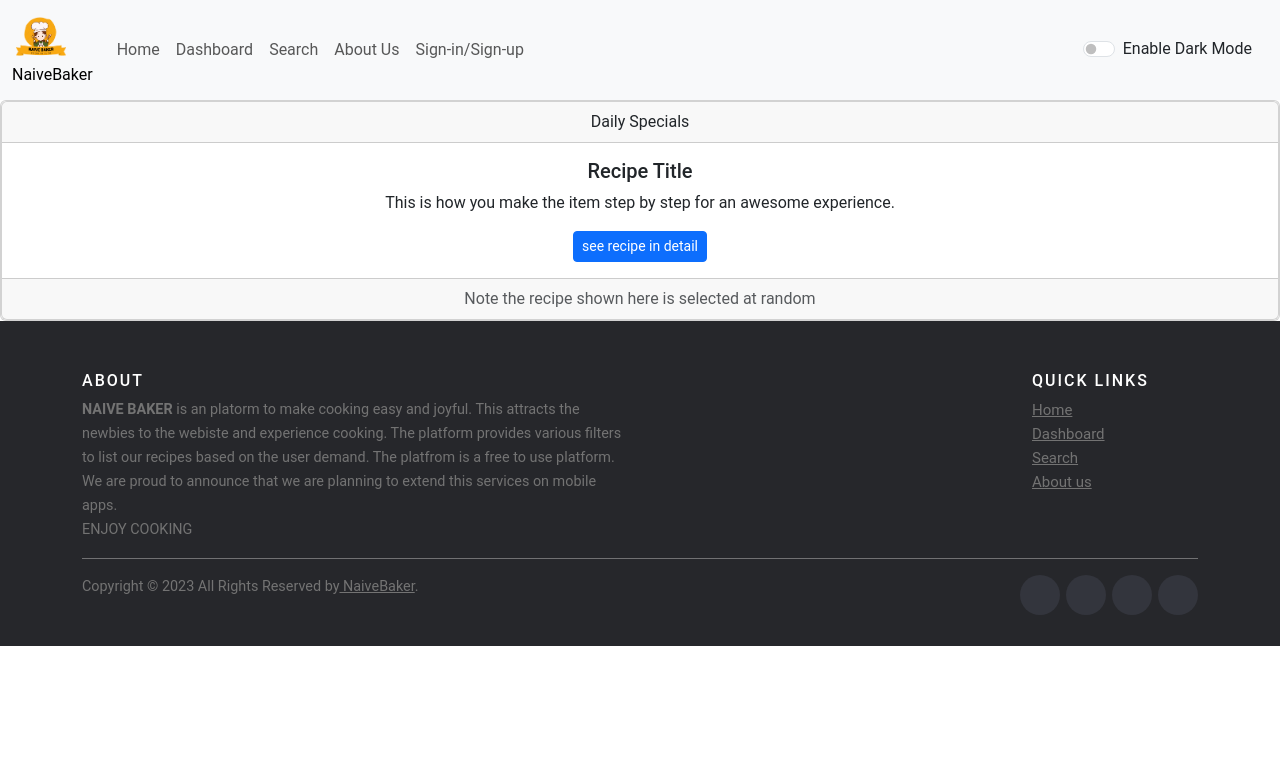
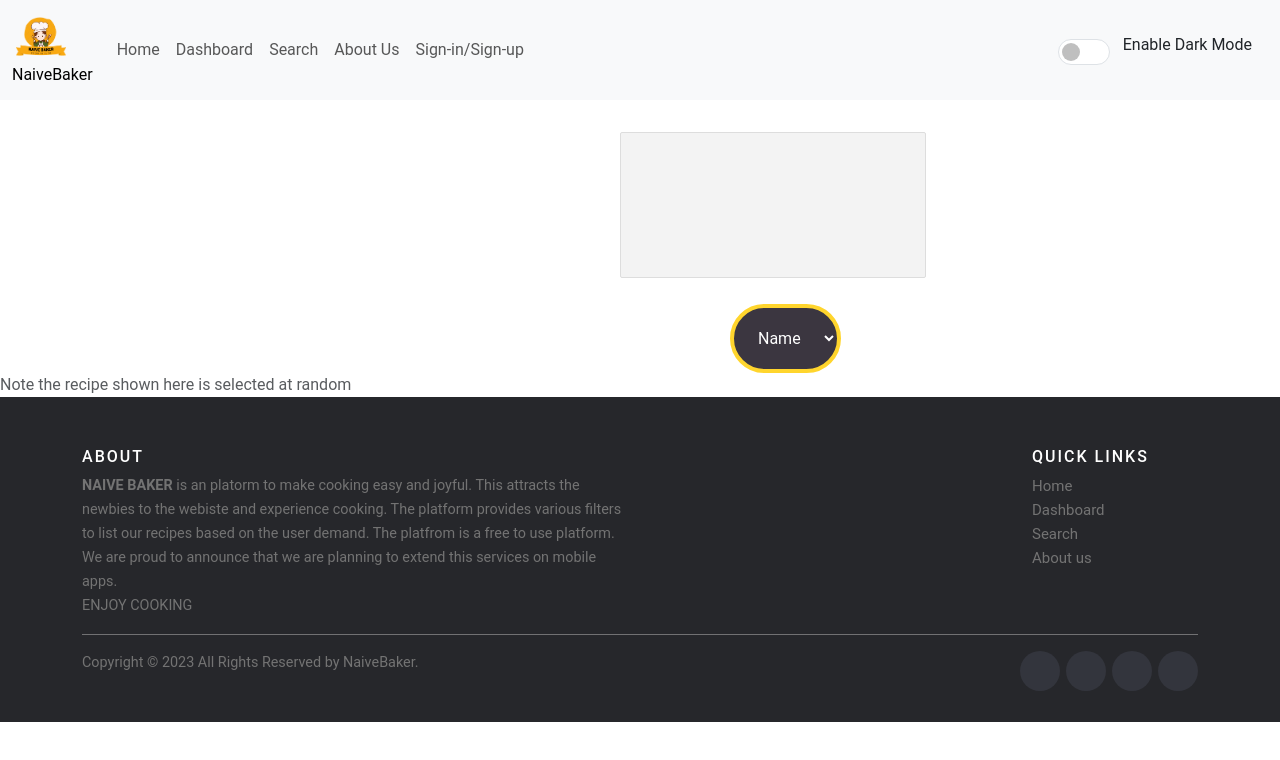
Before and after one commit to dhruvprajapati18082002/Naive_Baker, a React (Create React App) app in the folder frontend/: page / in a window 1280 px wide. Shown: the top 760 px of the page. Built offline with nearby package versions, Linux system fonts and the light colour scheme.

Commit message:
Search implemented

```diff
--- a/frontend/src/components/RecipeItem.js
+++ b/frontend/src/components/RecipeItem.js
@@ -1,21 +1,13 @@
 import React from 'react'
-
+import Search from './Search'
 export default function RecipeItem(props) {
     return (
-        <div className=" card">
-            <div className="card text-center">
-                <div className="card-header ">
-                    {props.header}
-                </div>
-                <div className="card-body">
-                    <h5 className="card-title">{props.title}</h5>
-                    <p className="card-text">{props.text}</p>
-                    <a href="#" className="btn btn-sm btn-primary">{props.btnText}</a>
-                </div>
+        <div className="empty">
             <div className="card-footer text-muted">
+            <Search />
                 {props.footer}
             </div>
-            </div>
         </div>
+
     )
 }
--- /dev/null
+++ b/frontend/src/components/Search.css
@@ -0,0 +1,98 @@
+
+
+.box{
+    position: relative;
+    margin-left: 620px
+  }
+
+  input {
+    padding: 10px;
+    width: 80px;
+    height: 80px;
+    background: none;
+    border: 4px solid #ffd52d;
+    border-radius: 50px;
+    box-sizing: border-box;
+    font-family: Comic Sans MS;
+    font-size: 26px;
+    color: #ffd52d;
+    outline: none;
+    transition: .5s;
+  }
+  .box:hover input{
+    width: 350px;
+    background: #3b3640;
+    border-radius: 10px;
+  }
+  .box i{
+    position: absolute;
+    top: 50%;
+    right: 15px;
+    transform: translate(-50%,-50%);
+    font-size: 26px;
+    color: #ffd52d;
+    transition: .2s;
+  }
+  .box:hover i{
+    opacity: 0;
+    z-index: -1;
+  }
+
+  /* YouTube icon */
+  #ytb {
+  height: 50px;
+  width: 50px;
+  text-align: center;
+  line-height: 52px;
+  border: 2px solid transparent;
+  color: #ff1717;
+  font-size: 25px;
+  transition: 0.3s;
+  }
+
+  #ytb:hover{
+  border-radius: 50%;
+  border-color: #ff1717;
+  box-shadow: 0 0 10px #ff4040;
+  }
+
+  .searchCat {
+    margin-top: 10px;
+    margin-left: 730px;
+  }
+
+  .searchCat select {
+    background-color:#3b3640 ;
+    color: white;
+    padding: 20px;
+    border:4px solid #ffd52d;
+    border-radius: 50px;
+  }
+
+  .card-container {
+    display: flex;
+    flex-wrap: wrap;
+    justify-content: center;
+  }
+
+  .card {
+    border: 1px solid #ccc;
+    border-radius: 5px;
+    box-shadow: 0px 2px 5px rgba(0, 0, 0, 0.3);
+    margin: 10px;
+    padding: 10px;
+    max-width: 300px;
+    width: 100%;
+  }
+
+  .card h2 {
+    margin-top: 0;
+  }
+
+  .card p {
+    margin-bottom: 5px;
+  }
+
+  a {
+    text-decoration: none;
+  }
--- /dev/null
+++ b/frontend/src/components/Search.js
@@ -0,0 +1,125 @@
+import React, { useState } from 'react';
+import './Search.css';
+
+const data = [
+  {
+    "veg_name": "Roasted Broccoli",
+    "time_to_make": "30 minutes",
+    "ingredients": [
+      "1 head broccoli, cut into florets",
+      "2 tablespoons olive oil",
+      "Salt and pepper to taste"
+    ],
+    "genre":"italian",
+    "url": "https://www.foodnetwork.com/recipes/ina-garten/roasted-broccoli-recipe-1940599"
+  },
+  {
+    "veg_name": "Garlic Mashed Potatoes",
+    "time_to_make": "45 minutes",
+    "ingredients": [
+      "3 pounds Yukon Gold potatoes, peeled and cut into chunks",
+      "6 cloves garlic, peeled",
+      "1/2 cup unsalted butter, at room temperature",
+      "1/2 cup milk, warmed",
+      "Salt and pepper to taste"
+    ],
+    "genre":"italian",
+    "url": "https://www.food.com/recipe/garlic-mashed-potatoes-124407"
+  },
+  {
+    "veg_name": "Honey Glazed Carrots",
+    "time_to_make": "25 minutes",
+    "ingredients": [
+      "1 pound carrots, peeled and sliced",
+      "2 tablespoons unsalted butter",
+      "2 tablespoons honey",
+      "1/4 teaspoon ground ginger",
+      "Salt and pepper to taste"
+    ],
+    "genre":"italian",
+    "url": "https://www.delish.com/cooking/recipe-ideas/a27161686/honey-glazed-carrots-recipe/"
+  },
+  {
+    "veg_name": "Roasted Brussels Sprouts",
+    "time_to_make": "30 minutes",
+    "ingredients": [
+      "1 pound Brussels sprouts, trimmed and halved",
+      "2 tablespoons olive oil",
+      "Salt and pepper to taste"
+    ],
+    "genre":"italian",
+    "url": "https://www.allrecipes.com/recipe/67952/roasted-brussels-sprouts/"
+  },
+  {
+    "veg_name": "Sauteed Green Beans",
+    "time_to_make": "20 minutes",
+    "ingredients": [
+      "1 pound green beans, trimmed",
+      "2 tablespoons unsalted butter",
+      "1 clove garlic, minced",
+      "Salt and pepper to taste"
+    ],
+    "genre":"italian",
+    "url": "https://www.foodnetwork.com/recipes/ina-garten/sauteed-green-beans-recipe-1917448"
+  }
+];
+
+function Search() {
+  const [searchTerm, setSearchTerm] = useState('');
+  const [searchCategory, setSearchCategory] = useState('name');
+
+  const handleSearchTermChange = (event) => {
+    setSearchTerm(event.target.value);
+  };
+
+  const handleSearchCategoryChange = (event) => {
+    setSearchCategory(event.target.value);
+  };
+
+  const filteredData = data.filter((item) => {
+    if (searchCategory === 'name') {
+      return item.veg_name.toLowerCase().includes(searchTerm.toLowerCase());
+    } else if (searchCategory === 'genre') {
+      return item.genre.toString().includes(searchTerm);
+    }
+    else if(searchCategory === 'Time'){
+        return item.time_to_make.toString().includes(searchTerm);
+    }
+  });
+
+  return (
+    <div>
+      <div className='box'>
+        <form name='Search'>
+        <input type="text" id="searchTerm" value={searchTerm} onChange={handleSearchTermChange} />
+        </form>
+      </div>
+      <div className='searchCat'>
+        <label htmlFor="searchCategory"></label>
+        <select id="searchCategory" value={searchCategory} onChange={handleSearchCategoryChange}>
+          <option value="name">Name</option>
+          <option value="genre">genre</option>
+          <option value="Time">Time</option>
+
+        </select>
+      </div>
+      {searchTerm !== '' && filteredData.length > 0 ? (
+        <div className="card-container">
+          {filteredData.map((item, index) => (
+            <div className="card" key={index}>
+              <a href={item.url}>
+              <h2>{item.veg_name}</h2>
+              <p>time: {item.time_to_make}</p>
+              <p>ingredients: {item.ingredients}</p>
+              </a>
+            </div>
+          ))}
+        </div>
+      ) : (
+        searchTerm !== '' && <p>No results found.</p>
+      )}
+    </div>
+  );
+}
+
+export default Search;
```
Also changed, not shown: 2 other files (tests, documents, lock files or other folders).
